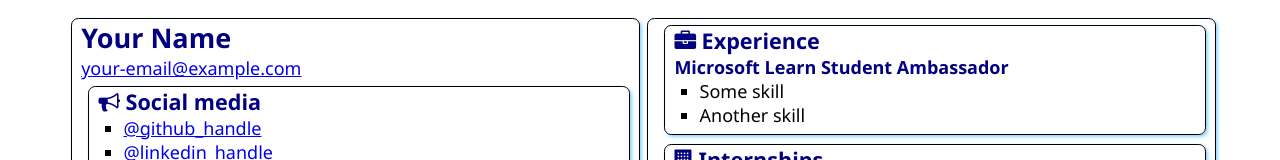
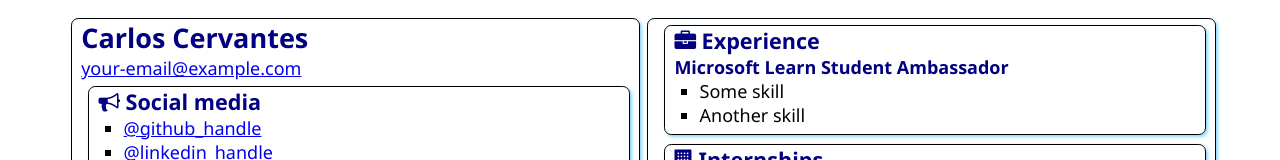
Before and after one commit to AndreCerva/SATechnicalOnboarding, a plain HTML site: page src/index.html in a window 1280 px wide. Shown: the top 160 px of the page. Drawn offline with Linux system fonts and the light colour scheme.

Commit message:
added my name
only added my name

```diff
--- a/src/index.html
+++ b/src/index.html
@@ -5,14 +5,13 @@
     <meta http-equiv="X-UA-Compatible" content="IE=edge">
     <meta name="viewport" content="width=device-width, initial-scale=1.0">
     <title>Resume</title>
-
     <link rel="stylesheet" href="style.css">
     <link rel="stylesheet" href="https://cdnjs.cloudflare.com/ajax/libs/font-awesome/4.7.0/css/font-awesome.min.css">
 </head>
 <body>
     <main>
         <article class="box">
-            <h1>Your Name</h1>
+            <h1>Carlos Cervantes</h1>
             <div><a href="mailto:your.email@example.com">your-email@example.com</a></div>
 
             <section class="box">
```
